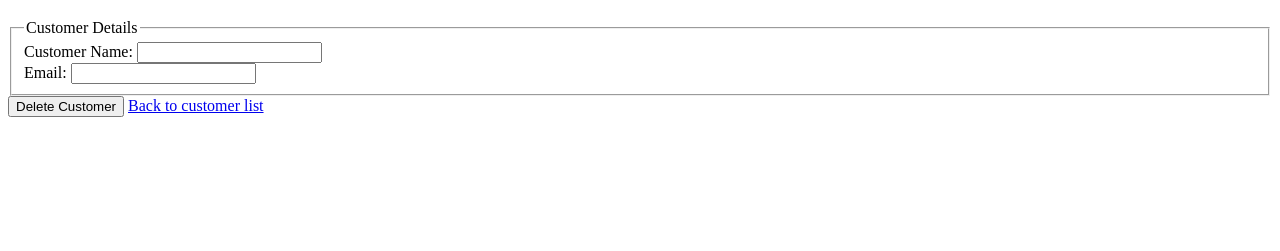
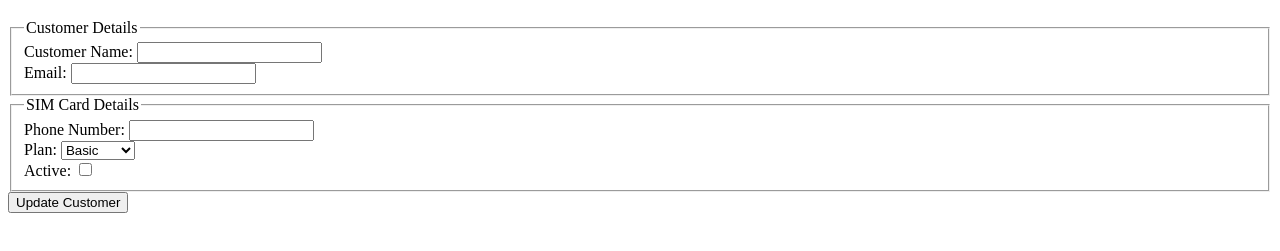
Before and after one commit to prasanna80564/simcard_management-project-, a website: page public/edit-customer.html in a window 1280 px wide. Shown: the part 61-312 px from the top of the page. Drawn offline with Linux system fonts and the light colour scheme; no server answers.

Commit message:
simcard details form in edit-customer.html is updated

```diff
--- a/public/edit-customer.html
+++ b/public/edit-customer.html
@@ -23,11 +23,29 @@
 
        </fieldset>
 
+       <!--sim card details-->
 
+       <fieldset>
+        <legend>SIM Card Details</legend>
+        <label for="editPhoneNumber">Phone Number:</label>
+        <input type="text" id="editPhoneNumber" required><br>
+        <label for="editplan">Plan:</label>
+        <select id="editPlan" required>
+            <option value="Basic">Basic</option>
+            <option value="Gold">Gold</option>
+            <option value="Platinum">Platinum</option>
+          </select><br>
+          <label for="editIsActive">Active:</label>
+          <input type="checkbox" id="editIsActive"><br>
+       </fieldset>
+
+       <button type="submit">Update Customer</button>
     </form>
 
-    <button onclick="deleteCustomer()">Delete Customer</button>
-    <a href="index.html">Back to customer list</a>
+
+
+
+
 
     <script src="edit-customer.js"></script>
 </body>
```
